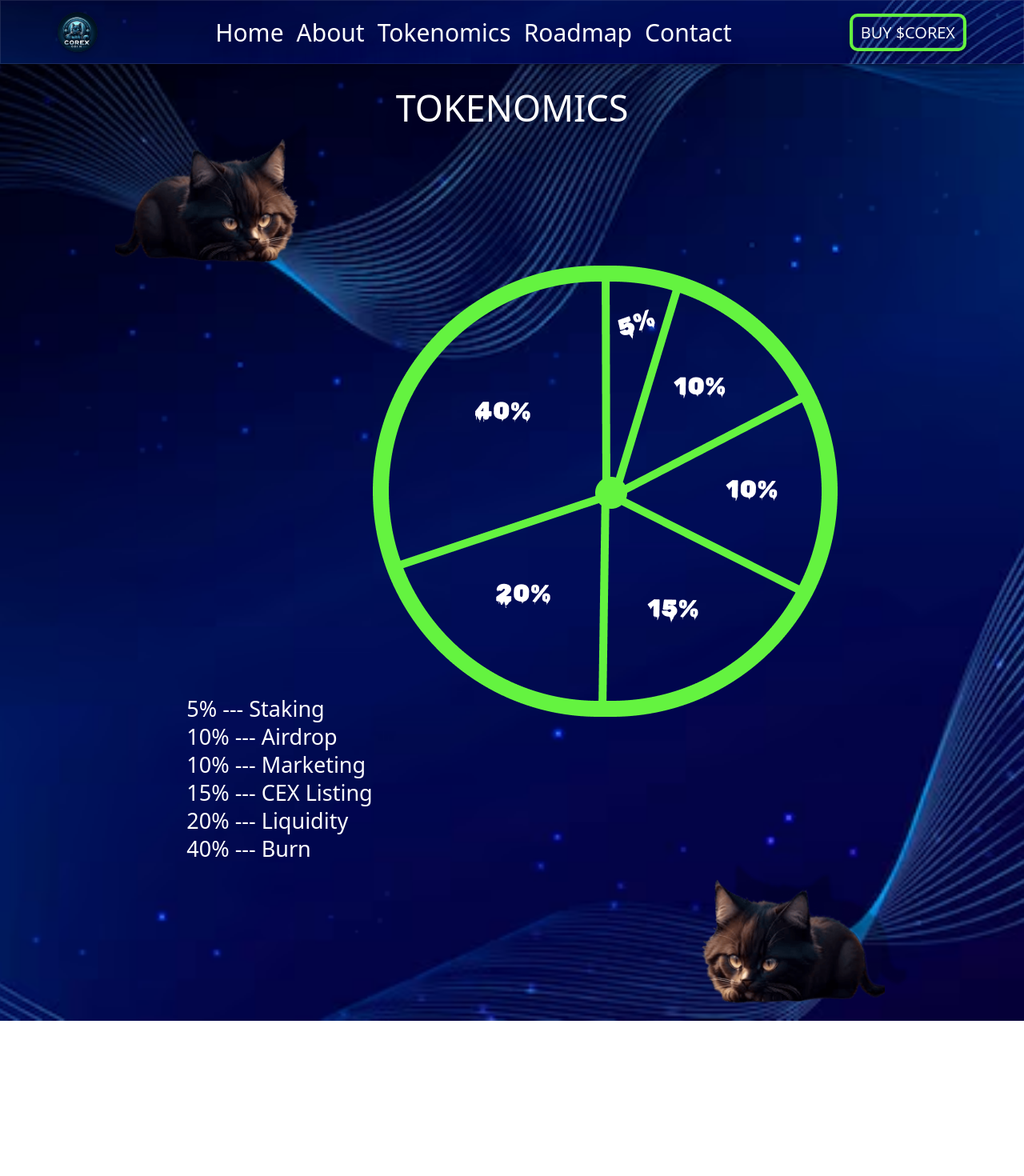
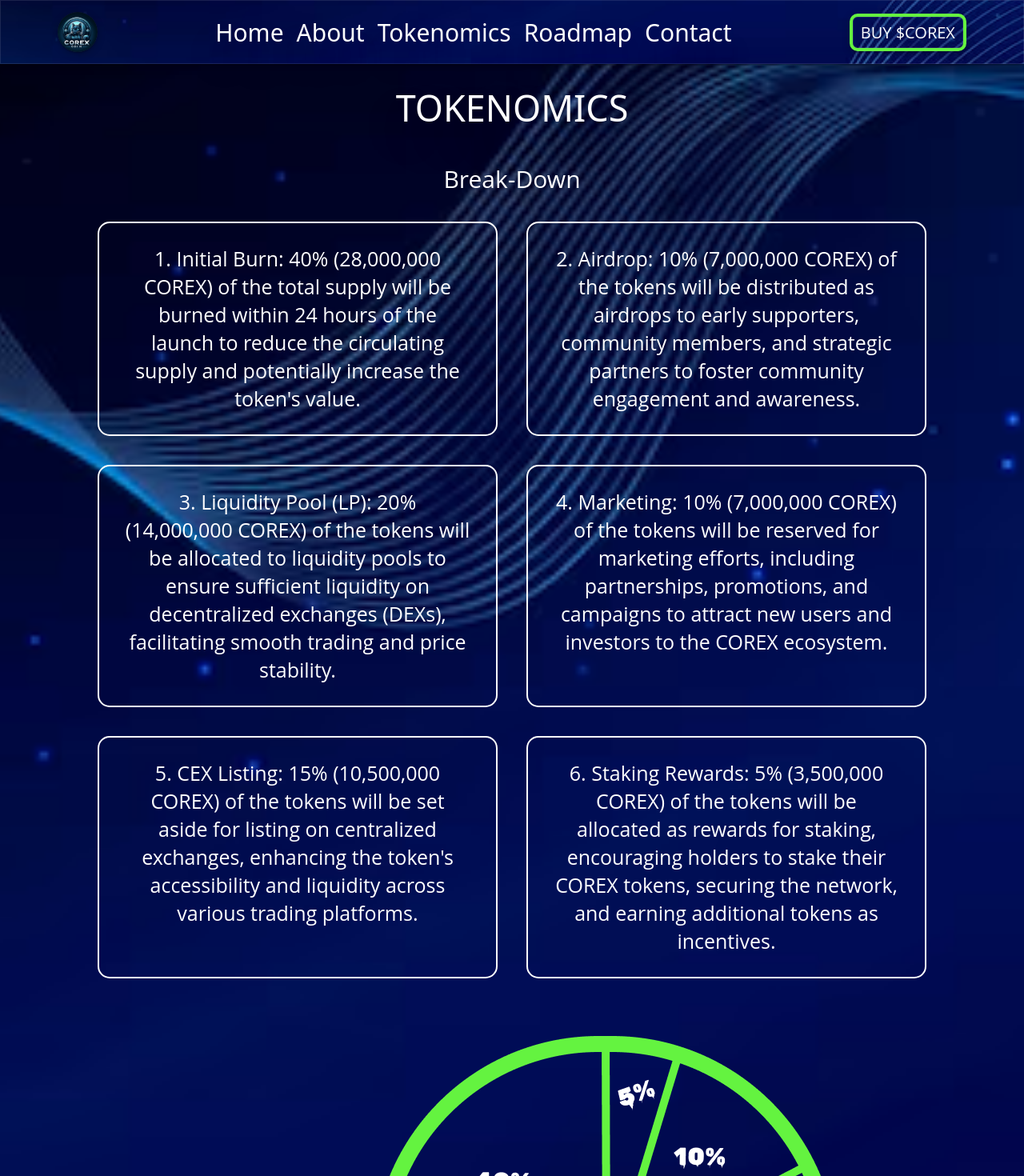
Before and after one commit to pycogram/Cornishrex, a React (Create React App) app: page /tokeno in a window 1280 px wide. Shown: the top 1470 px of the page at 80% size. Before the commit the page ends 1276 px from the top, so only its background shows below. Built offline with nearby package versions, Linux system fonts and the light colour scheme; a web font is replaced by a local one.

Commit message:
tokenomics updated

```diff
--- a/src/index.css
+++ b/src/index.css
@@ -287,6 +287,28 @@ body{
   width: 700px;
   height: auto;
 }
+.tokenPage h3{
+  margin-top: 3rem;
+  text-align: center;
+  font-family: var(--fontFamily-QuickSand);
+}
+.tokenPage .AllocateBD{
+  margin: 1rem 0 3rem 0;
+  display: flex;
+  flex-wrap: wrap;
+  justify-content: center;
+  position: relative;
+}
+.AllocateBD h4{
+  font-family: var(--fontFamily-QuickSand);
+  font-size: 25px;
+  margin: 1rem 1rem 1rem 1rem;
+  width: 500px;
+  border: 2px solid var(--bar-color-light);
+  border-radius: 15px;
+  padding: 1.5rem 1.8rem;
+  text-align: center;
+}
 .tokenPage .AllocatePic{
   display: flex;
   position: relative;
@@ -314,9 +336,6 @@ body{
 }
 .tokenPage .AllP2{
   margin-right: 8rem;
-}
-.rmPage{
-  height: 100vh;
 }
 .rmPage .rmBox{
   display: flex;
@@ -662,10 +681,41 @@ body{
     height: 400px;
     margin-left: 10px;
   }
+  .aboutPic img{
+    width: 250px;
+    height: 300px;
+  }
+  .keyFet h4{
+    width: 400px;
+    font-size: 20px;
+    padding: 0.5rem 0.8rem;
+    text-align: start;
+  }
+  .blobAll img{
+    width: 98%;
+  }
+  .tokenPage h3{
+    margin-top: 3rem;
+    text-align: center;
+    font-family: var(--fontFamily-QuickSand);
+  }
+  .tokenPage .AllocateBD{
+    margin: 1rem 0 2rem 0;
+  }
+  .AllocateBD h4{
+    font-family: var(--fontFamily-QuickSand);
+    font-size: 25px;
+    margin: 0.5rem;
+    width: 98%;
+    padding: 0.5rem 0.8rem;
+  }
   .tokenPage .AllP{
     width: 140px;
     height: 100px;
     margin: 1rem 0;
+  }
+  .rmPage{
+    height: 100vh;
   }
   .rmPage .rmBox{
     margin-left: 1rem;
--- a/src/tokeno.js
+++ b/src/tokeno.js
@@ -3,8 +3,40 @@ export default function Token( props ){
     return(
         <div className="tokenPage">
             <h2>TOKENOMICS</h2>
-            <div className="AllP1Box">
-                <img className="AllP AllP1" src={justImg3.pepeR3} alt="Pepe"/>
+            <h3>Break-Down</h3>
+            <div className="AllocateBD">
+                <h4>
+                    1. Initial Burn: 40% (28,000,000 COREX) of the total supply will
+                    be burned within 24 hours of the launch to reduce the circulating
+                    supply and potentially increase the token's value.
+                </h4>
+                <h4>
+                    2. Airdrop: 10% (7,000,000 COREX) of the tokens will be distributed
+                    as airdrops to early supporters, community members, and strategic
+                    partners to foster community engagement and awareness.
+                </h4>
+                <h4>
+                    3. Liquidity Pool (LP): 20% (14,000,000 COREX) of the tokens will be
+                    allocated to liquidity pools to ensure sufficient liquidity on
+                    decentralized exchanges (DEXs), facilitating smooth trading and
+                    price stability.
+                </h4>
+                <h4>
+                    4. Marketing: 10% (7,000,000 COREX) of the tokens will be reserved
+                    for marketing efforts, including partnerships, promotions, and
+                    campaigns to attract new users and investors to the COREX ecosystem.
+                </h4>
+                <h4>
+                    5. CEX Listing: 15% (10,500,000 COREX) of the tokens will be set
+                    aside for listing on centralized exchanges, enhancing the token's
+                    accessibility and liquidity across various trading platforms.
+                </h4>
+                <h4>
+                    6. Staking Rewards: 5% (3,500,000 COREX) of the tokens will be
+                    allocated as rewards for staking, encouraging holders to stake
+                    their COREX tokens, securing the network, and earning additional
+                    tokens as incentives.
+                </h4>
             </div>
             <div className="AllocatePic">
                 <div>
@@ -17,6 +49,7 @@ export default function Token( props ){
                 </div>
                 <img src={justImg3.rmCircle} alt="allocation of tokens"/>
             </div>
+
             <div className="AllP2Box">
                 <img className="AllP AllP2" src={justImg3.pepeR4} alt="Pepe2"/>
             </div>
```
Also changed, not shown: src/img/htbuy.png.
